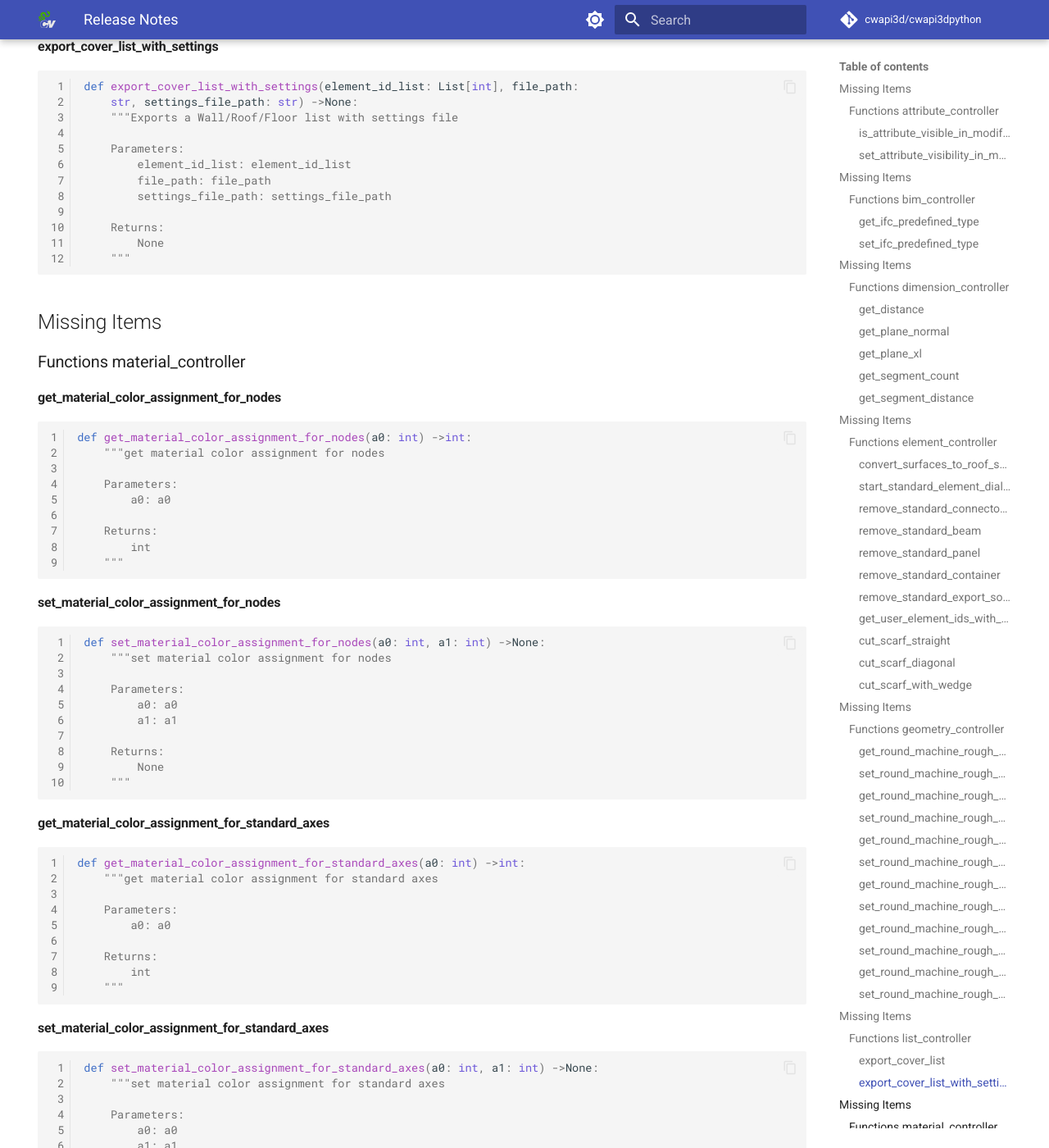
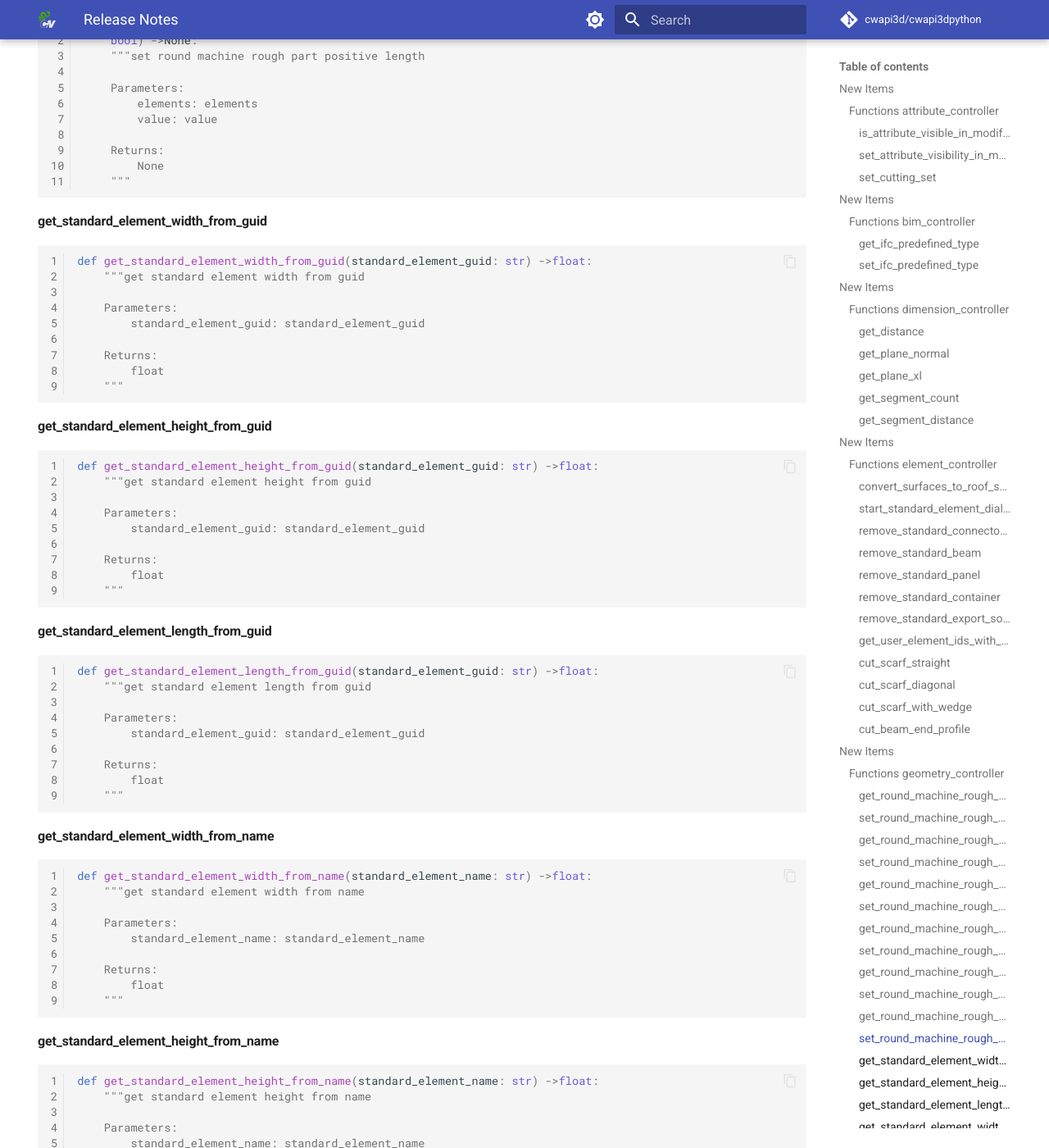
Before and after one commit to cwapi3d/cwapi3dpython, an MkDocs documentation site: the page built from docs/release_notes.md, in a window 1280 px wide and 1400 px high, scrolled down 10369 px. Shown: the whole window at 82% size. Built offline with MkDocs 1.6.1 and Material for MkDocs 9.7.7, drawn with Linux system fonts in a browser that asks for light colours; comment, search, counter and statistics services are not loaded; some of the changed text lies outside the part shown.

Commit message:
## src - add new api function stubs
## docs
- update changelog
- add example to run plugin from cmd

````diff
--- a/docs/release_notes.md
+++ b/docs/release_notes.md
@@ -6,15 +6,15 @@ hide:
 # Differences from the last to the current version
 
 - What all counts as a change:
-  - New functions
-  - Changed function descriptions (docstrings)
-  - New classes
-  - Changed classes descriptions (docstrings)
-  - New enums
-  - Changed enums descriptions (docstrings)
-
-
-## Missing Items
+    - New functions
+    - Changed function descriptions (docstrings)
+    - New classes
+    - Changed classes descriptions (docstrings)
+    - New enums
+    - Changed enums descriptions (docstrings)
+
+
+## New Items
 ### Functions attribute_controller
 #### is_attribute_visible_in_modify_window
 
@@ -48,7 +48,23 @@ def set_attribute_visibility_in_modify_window(number: int, visibility: bool
 
 ```
 
-## Missing Items
+#### set_cutting_set
+
+```python
+def set_cutting_set(element_id_list: List[int], cutting_set_name: str) ->bool:
+    """set cutting set
+
+    Parameters:
+        element_id_list: element_id_list
+        cutting_set_name: cutting_set_name
+
+    Returns:
+        bool
+    """
+
+```
+
+## New Items
 ### Functions bim_controller
 #### get_ifc_predefined_type
 
@@ -82,7 +98,7 @@ def set_ifc_predefined_type(element_i_ds: List[int], predefined_type: None
 
 ```
 
-## Missing Items
+## New Items
 ### Functions dimension_controller
 #### get_distance
 
@@ -160,7 +176,7 @@ def get_segment_distance(element: int, segment_index: int) ->float:
 
 ```
 
-## Missing Items
+## New Items
 ### Functions element_controller
 #### convert_surfaces_to_roof_surfaces
 
@@ -360,7 +376,26 @@ def cut_scarf_with_wedge(elements: List[int], length: float, depth: float,
 
 ```
 
-## Missing Items
+#### cut_beam_end_profile
+
+```python
+def cut_beam_end_profile(elements: List[int], profile_name: str,
+    on_start_face: bool, on_end_face: bool) ->None:
+    """cut beam end profile
+
+    Parameters:
+        elements: elements
+        profile_name: profile_name
+        on_start_face: on_start_face
+        on_end_face: on_end_face
+
+    Returns:
+        None
+    """
+
+```
+
+## New Items
 ### Functions geometry_controller
 #### get_round_machine_rough_part_negative_width
 
@@ -554,7 +589,97 @@ def set_round_machine_rough_part_positive_length(elements: List[int], value:
 
 ```
 
-## Missing Items
+#### get_standard_element_width_from_guid
+
+```python
+def get_standard_element_width_from_guid(standard_element_guid: str) ->float:
+    """get standard element width from guid
+
+    Parameters:
+        standard_element_guid: standard_element_guid
+
+    Returns:
+        float
+    """
+
+```
+
+#### get_standard_element_height_from_guid
+
+```python
+def get_standard_element_height_from_guid(standard_element_guid: str) ->float:
+    """get standard element height from guid
+
+    Parameters:
+        standard_element_guid: standard_element_guid
+
+    Returns:
+        float
+    """
+
+```
+
+#### get_standard_element_length_from_guid
+
+```python
+def get_standard_element_length_from_guid(standard_element_guid: str) ->float:
+    """get standard element length from guid
+
+    Parameters:
+        standard_element_guid: standard_element_guid
+
+    Returns:
+        float
+    """
+
+```
+
+#### get_standard_element_width_from_name
+
+```python
+def get_standard_element_width_from_name(standard_element_name: str) ->float:
+    """get standard element width from name
+
+    Parameters:
+        standard_element_name: standard_element_name
+
+    Returns:
+        float
+    """
+
+```
+
+#### get_standard_element_height_from_name
+
+```python
+def get_standard_element_height_from_name(standard_element_name: str) ->float:
+    """get standard element height from name
+
+    Parameters:
+        standard_element_name: standard_element_name
+
+    Returns:
+        float
+    """
+
+```
+
+#### get_standard_element_length_from_name
+
+```python
+def get_standard_element_length_from_name(standard_element_name: str) ->float:
+    """get standard element length from name
+
+    Parameters:
+        standard_element_name: standard_element_name
+
+    Returns:
+        float
+    """
+
+```
+
+## New Items
 ### Functions list_controller
 #### export_cover_list
 
@@ -590,7 +715,7 @@ def export_cover_list_with_settings(element_id_list: List[int], file_path:
 
 ```
 
-## Missing Items
+## New Items
 ### Functions material_controller
 #### get_material_color_assignment_for_nodes
 
@@ -1027,7 +1152,7 @@ def set_texture_zoom_y(a0: int, a1: float) ->None:
 
 ```
 
-## Missing Items
+## New Items
 ### Functions scene_controller
 #### is_scene_present
 
@@ -1044,7 +1169,89 @@ def is_scene_present(name: str) ->bool:
 
 ```
 
-## Missing Items
+#### set_group_tab_color
+
+```python
+def set_group_tab_color(scene_group_name: str, red: int, green: int, blue: int
+    ) ->None:
+    """set group tab color
+
+    Parameters:
+        scene_group_name: scene_group_name
+        red: red
+        green: green
+        blue: blue
+
+    Returns:
+        None
+    """
+
+```
+
+#### rename_scene_group
+
+```python
+def rename_scene_group(old_name: str, new_name: str) ->None:
+    """rename scene group
+
+    Parameters:
+        old_name: old_name
+        new_name: new_name
+
+    Returns:
+        None
+    """
+
+```
+
+#### get_group_index_by_name
+
+```python
+def get_group_index_by_name(scene_group_name: str) ->int:
+    """get group index by name
+
+    Parameters:
+        scene_group_name: scene_group_name
+
+    Returns:
+        int
+    """
+
+```
+
+#### rename_scene_group_by_index
+
+```python
+def rename_scene_group_by_index(group_index: int, new_name: str) ->None:
+    """rename scene group by index
+
+    Parameters:
+        group_index: group_index
+        new_name: new_name
+
+    Returns:
+        None
+    """
+
+```
+
+#### group_scences_with_name
+
+```python
+def group_scences_with_name(a0: List[str], a1: str) ->int:
+    """group scences with name
+
+    Parameters:
+        a0: a0
+        a1: a1
+
+    Returns:
+        int
+    """
+
+```
+
+## New Items
 ### Functions utility_controller
 #### get_3d_main_window_geometry
 
@@ -1058,7 +1265,19 @@ def get_3d_main_window_geometry() ->'window_geometry':
 
 ```
 
-## Missing Items
+#### get_project_data_keys
+
+```python
+def get_project_data_keys() ->List[str]:
+    """get project data keys
+
+    Returns:
+        List[str]
+    """
+
+```
+
+## New Items
 ### Classes cadwork
 #### coordinate_system_data
 
@@ -1088,7 +1307,7 @@ class coordinate_system_data:
 
 ```
 
-## Missing Items
+## New Items
 ### Classes cadwork
 #### ifc_predefined_type
 
@@ -3330,8 +3549,39 @@ class ifc_predefined_type:
 
 ```
 
-## Missing Items
-## Missing Items
+## New Items
+### Classes cadwork
+#### multi_layer_type
+
+```python
+@unique
+class multi_layer_type(IntEnum):
+    """multi layer type
+
+    Examples:
+        >>> cadwork.multi_layer_type.undefined
+        undefined
+    """
+    undefined = 0
+    """"""
+    structure = 1
+    """"""
+    panel = 2
+    """"""
+    lathing = 3
+    """"""
+    air = 4
+    """"""
+    covering = 5
+    """"""
+
+    def __int__(self) ->int:
+        return self.value
+
+```
+
+## New Items
+## New Items
 ### Classes cadwork
 #### standard_element_type
 
@@ -3362,7 +3612,7 @@ class standard_element_type(IntEnum):
 
 ```
 
-## Missing Items
+## New Items
 ### Classes cadwork
 #### window_geometry
 
````
Also changed, not shown: 5 other files.
